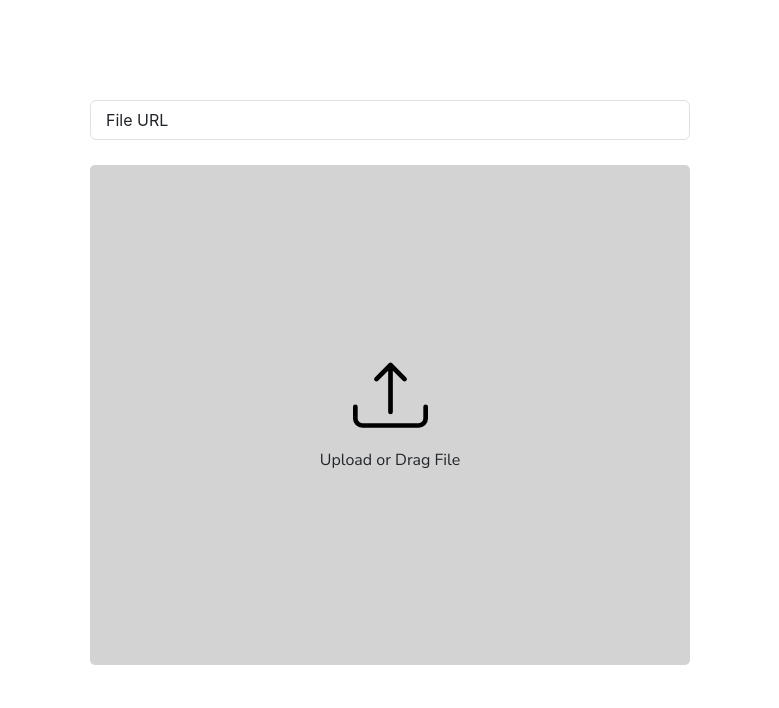
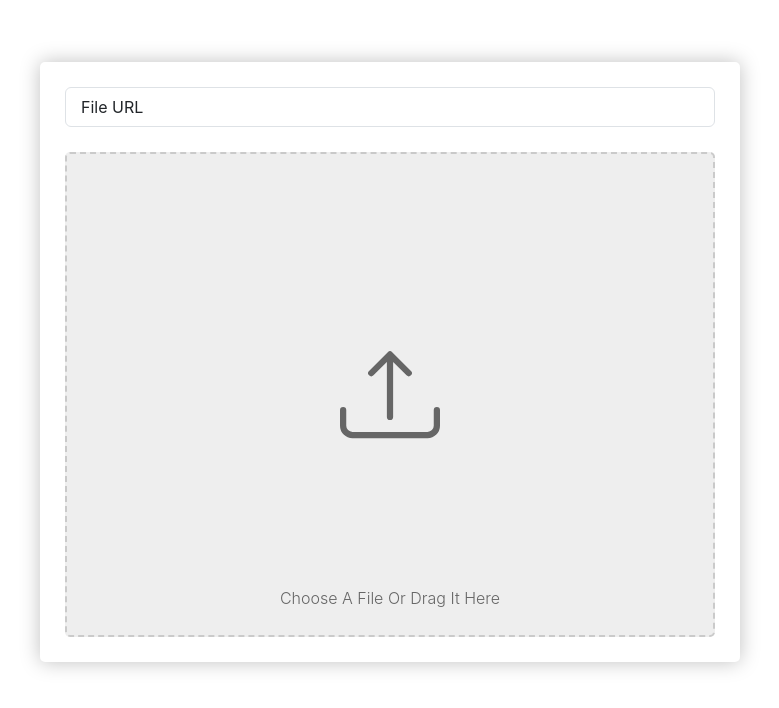
Before and after one commit to willdufault/24ours, a React (Create React App) app: page / in a window 1280 px wide. Shown: the top 708 px of the page, without its empty margins (250-1029 px from the left). Built offline with nearby package versions, Linux system fonts and the light colour scheme; the HTML template or start-up script is replaced by a standard one.

Commit message:
Upload Frontend

```diff
--- a/package.json
+++ b/package.json
@@ -8,8 +8,11 @@
     "@testing-library/user-event": "^13.5.0",
     "axios": "^1.5.1",
     "bootstrap": "^5.3.2",
+    "dropzone": "^6.0.0-beta.2",
     "react": "^18.2.0",
     "react-dom": "^18.2.0",
+    "react-drag-drop-files": "^2.3.10",
+    "react-dropzone": "^14.2.3",
     "react-scripts": "5.0.1",
     "web-vitals": "^2.1.4"
   },
--- a/src/App.css
+++ b/src/App.css
@@ -1,15 +1,27 @@
 body {
   display: flex;
   justify-content: center;
+  align-items: center;
   height: 100vh;
   margin: 0;
 }
 
 .App {
   text-align: center;
-  width: 600px;
-  height: 500px;
-  margin-top: 100px;
+  display: flex;
+  justify-content: center;
+  align-items: center;
+  width: 700px;
+  height: 600px;
+  background-color: white;
+  border-radius: 5px;
+  margin-top: -100px;
+  box-shadow: 0px 0px 20px 0 rgba(0, 0, 0, 0.25);
+}
+
+.Container {
+  width: calc(100% - 50px);
+  height: calc(100% - 50px);
 }
 
 #URL-Field {
@@ -24,47 +36,61 @@ body {
 .File-Input {
   margin-top: 25px;
   width: 100%;
-  height: 100%;
-  background-color: lightgray;
+  height: calc(100% - 65px);
+  background-color: rgb(238, 238, 238);
   display: flex;
   justify-content: center;
   align-items: center;
   flex-direction: column;
   border-radius: 5px;
-}
-
-.Upload-Button {
-  width: 75px;
-  height: 75px;
-  background-image: url('/public/upload.svg');
-  background-repeat: no-repeat;
-  background-size: cover;
-  background-position: center;
-  cursor: pointer;
-  display: flex;
-  flex-direction: column;
-  justify-content: center;
-  align-items: center;
-  text-align: center;
-  background-color: transparent;
-  border: none;
-  filter: brightness(0%);
-  font-size: 0;
-}
-
-::-webkit-file-upload-button {
-  display: none;
-}
-
-.Upload-Button:hover {
-  filter: brightness(50%);
-}
-
-.Upload-Button:active {
-  filter: brightness(75%);
+  border-width: 2px;
+  border-color: rgba(0, 0, 0, 0.15);
+  border-style: dashed;
 }
 
 .Upload-Text {
   margin-top: 15px;
   font-family: "Nunito Sans", sans-serif;
 }
+
+.Upload-Area {
+  width: 100%;
+  height: 100%;
+  border-radius: 5px;
+  display: flex;
+  flex-direction: column;
+  justify-content: center;
+  align-items: center;
+  text-align: center;
+}
+
+.Drop-Area {
+  width: 100%;
+  height: 100%;
+  display: flex;
+  flex-direction: column;
+  justify-content: center;
+  align-items: center;
+  text-align: center;
+  background-image: url('/public/upload.svg');
+  background-repeat: no-repeat;
+  background-size: 100px 100px;
+  background-position: center;
+  filter: brightness(40%);
+  cursor: pointer;
+}
+
+.Drop-Area:hover {
+  filter: brightness(60%);
+}
+
+.Drop-Area:active {
+  filter: brightness(80%);
+}
+
+.Drop-Text {
+  position: absolute;
+  bottom: 25px;
+  color: white;
+  font-weight: 300;
+}
--- a/src/App.js
+++ b/src/App.js
@@ -2,22 +2,40 @@ import logo from './logo.svg';
 import './App.css';
 import React, { useState, useEffect } from 'react';
 import axios from 'axios';
+import { FileUploader } from "react-drag-drop-files";
+import Dropzone from 'react-dropzone'
+
 
 function App() {
   const [URL, setURL] = useState('File URL');
+  const [file, setFile] = useState(null);
+  const [dropText, setDropText] = useState('Choose A File Or Drag It Here');
 
-  function getFile(e){
-    const fileInput = e.target;
-    setURL(fileInput.files[0].name);
-  }
+  const fileTypes = ["JPG", "PNG", "GIF"];
+
+  const getFile = (file) => {
+    console.log(file[0]);
+    setFile(file[0]);
+    setDropText(file[0].name);
+  };
 
   return (
     <div className="container mt-4">
       <div className="App">
-        <span className="form-control" id="URL-Field">{URL}</span>
-        <div className="File-Input">
-          <input className='Upload-Button' id='File' title='Upload File' type='file' onChange={getFile}/>
-          <span className="Upload-Text">Upload or Drag File</span>
+        <div className="Container">
+          <span className="form-control" id="URL-Field">{URL}</span>
+          <div className="File-Input">
+            <Dropzone onDrop={getFile}>
+              {({getRootProps, getInputProps}) => (
+                <section className="Upload-Area">
+                  <div className="Drop-Area" {...getRootProps()}>
+                    <input {...getInputProps()} />
+                    <span className="Drop-Text" >{dropText}</span>
+                  </div>
+                </section>
+              )}
+            </Dropzone>
+          </div>
         </div>
       </div>
     </div>
```
Also changed, not shown: 1 other file (tests, documents, lock files or other folders).
